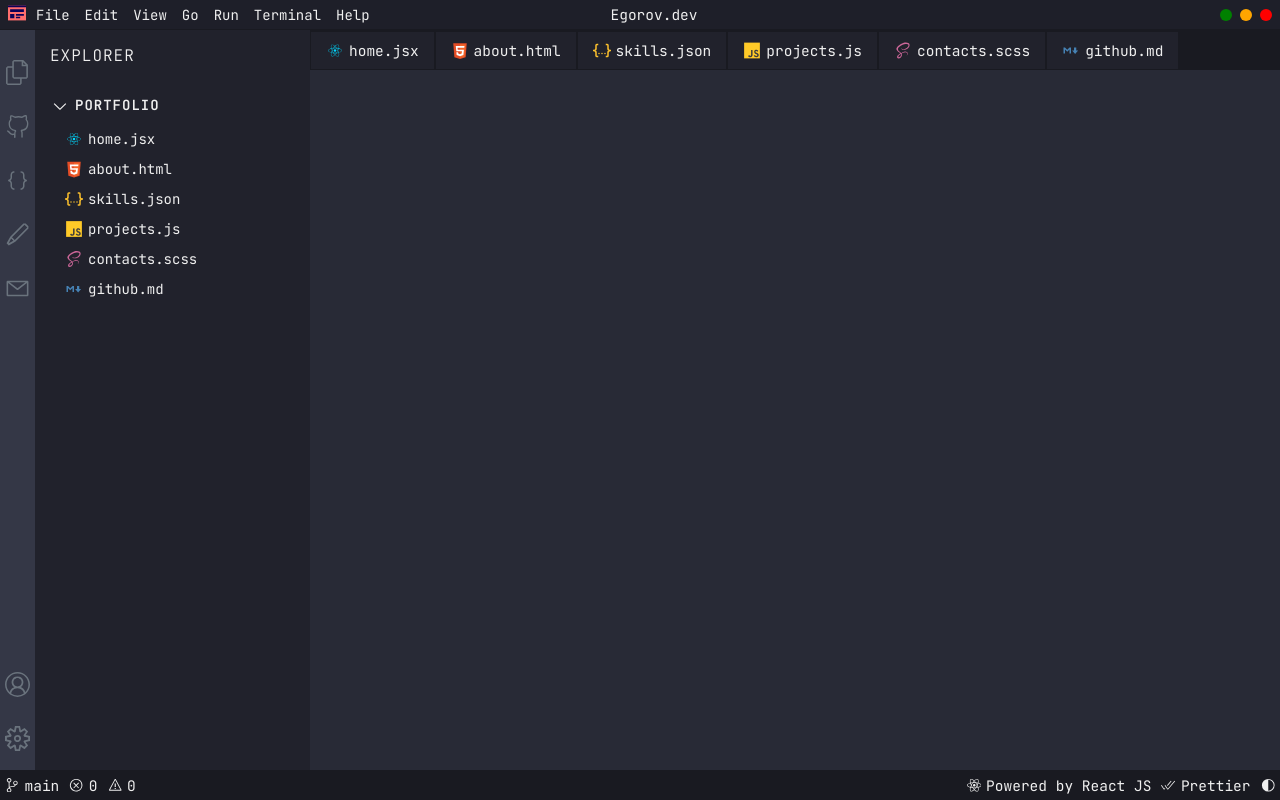
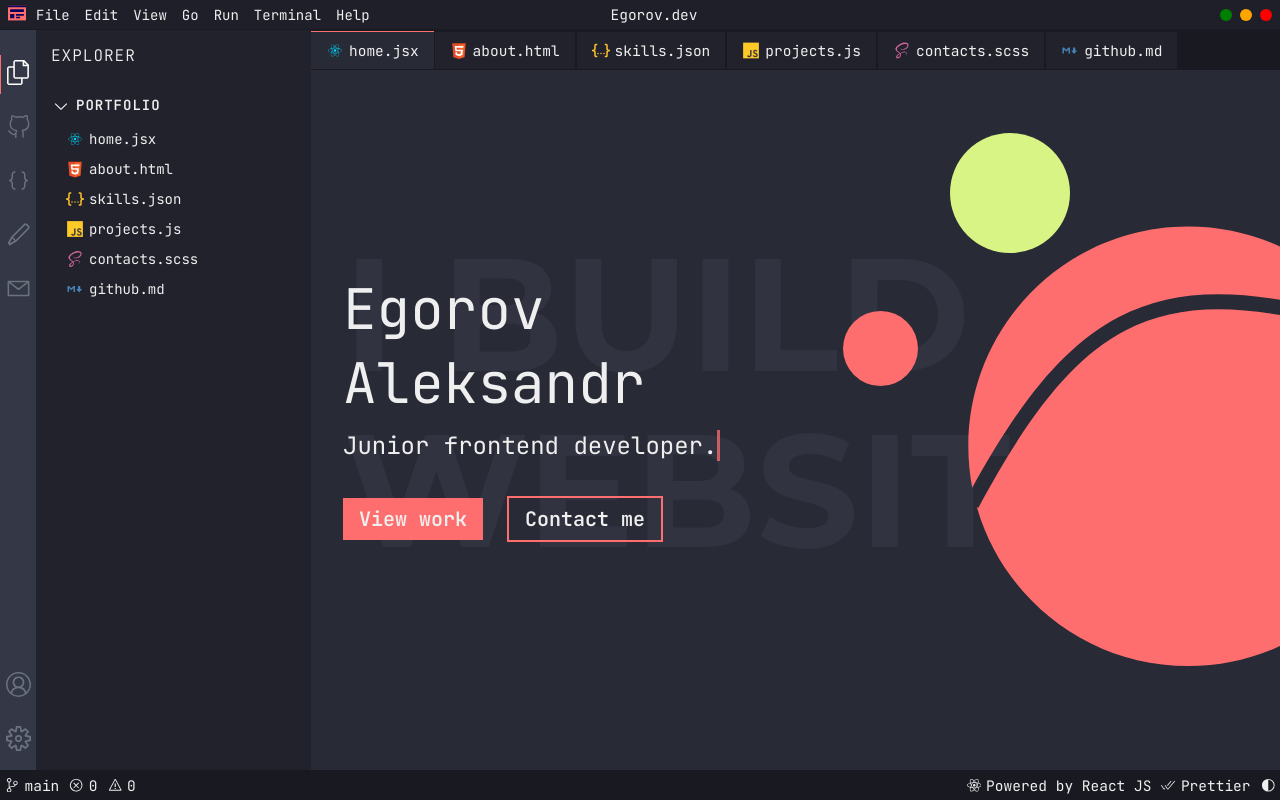
Before and after one commit to by-Egorov/egorov.dev, a React (Vite) app: page / in a window 1280 px wide. Built offline with nearby package versions, Linux system fonts and the light colour scheme.

Commit message:
поправил отображение главной страницы

```diff
--- a/src/App.jsx
+++ b/src/App.jsx
@@ -27,7 +27,7 @@ function App() {
 						<Tabs />
 						<div className='content__body'>
 							<Routes>
-								<Route path='/home' element={<Home />} />
+								<Route path='/' element={<Home />} />
 								<Route path='/about' element={<About />} />
 								<Route path='/projects' element={<Projects />} />
 								<Route path='/skills' element={<Skills />} />
--- a/src/components/SideBar/SideBar.jsx
+++ b/src/components/SideBar/SideBar.jsx
@@ -18,7 +18,7 @@ const SideBar = () => {
 				<div className={style.sidebar__icons}>
 					<div
 						className={
-							isLinkActive('/home')
+							isLinkActive('/')
 								? ` ${style.sidebar__icons_item} ${style.active}`
 								: style.sidebar__icons_item
 						}
--- a/src/components/Tabs/Tabs.jsx
+++ b/src/components/Tabs/Tabs.jsx
@@ -17,7 +17,7 @@ const Tabs = ({ customStyleTabs, customStyleItem }) => {
 	)
 	const location = useLocation()
 
-	const [active, setActive] = useState('home')
+	const [active, setActive] = useState('/')
 	const isLinkActive = path => location.pathname === path
 	const handleLinkClick = path => {
 		setActive(path)
@@ -26,9 +26,9 @@ const Tabs = ({ customStyleTabs, customStyleItem }) => {
 	return (
 		<div className={tabsClasses}>
 			<Link
-				to='/home'
-				className={isLinkActive('/home') ? activeClasses : tabsItemClasses}
-				onClick={() => handleLinkClick('/home')}
+				to='/'
+				className={isLinkActive('/') ? activeClasses : tabsItemClasses}
+				onClick={() => handleLinkClick('/')}
 			>
 				<img src={jsx} alt='' />
 				home.jsx
```
Also changed, not shown: 1 other file (tests, documents, lock files or other folders).
